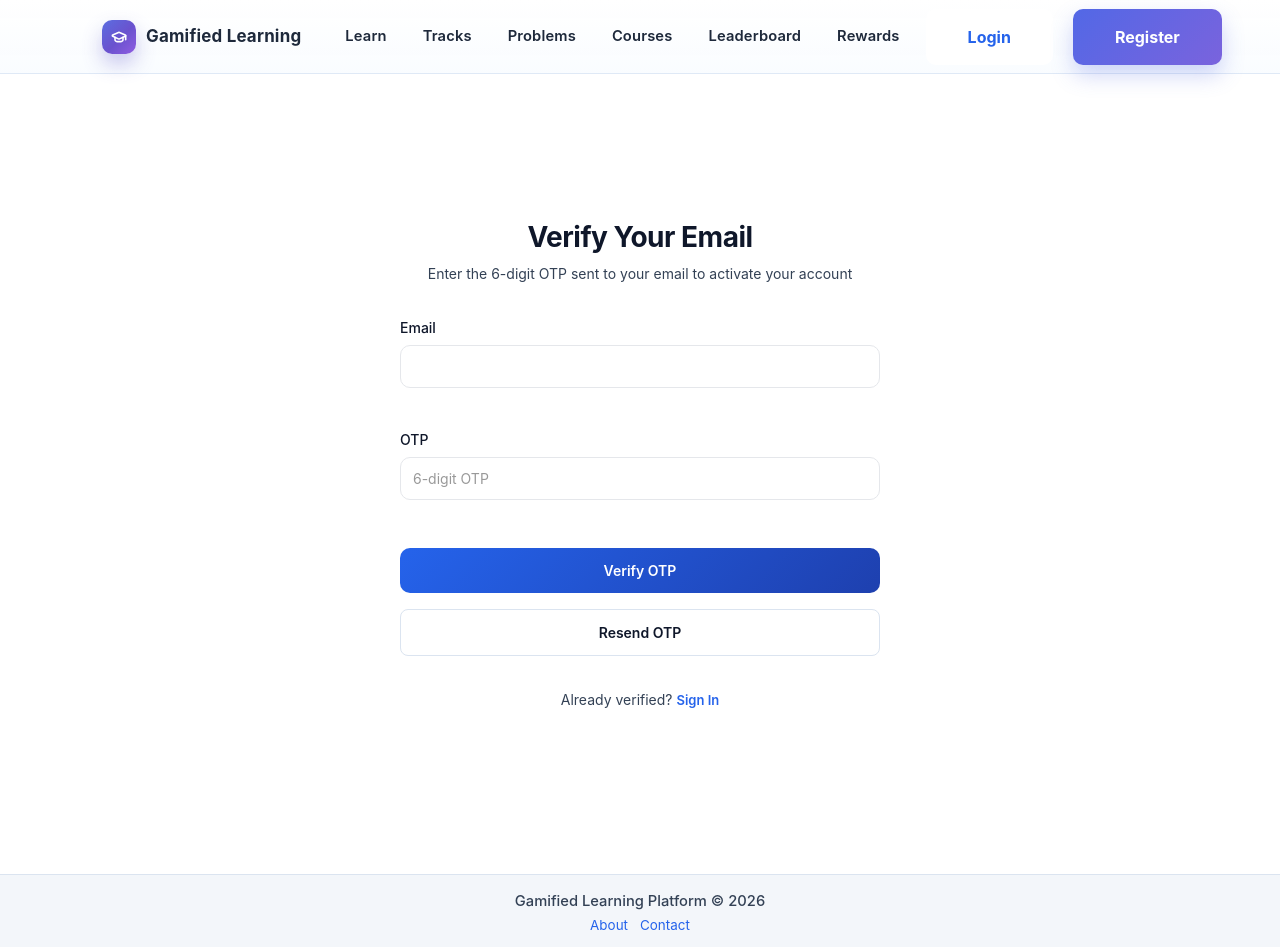
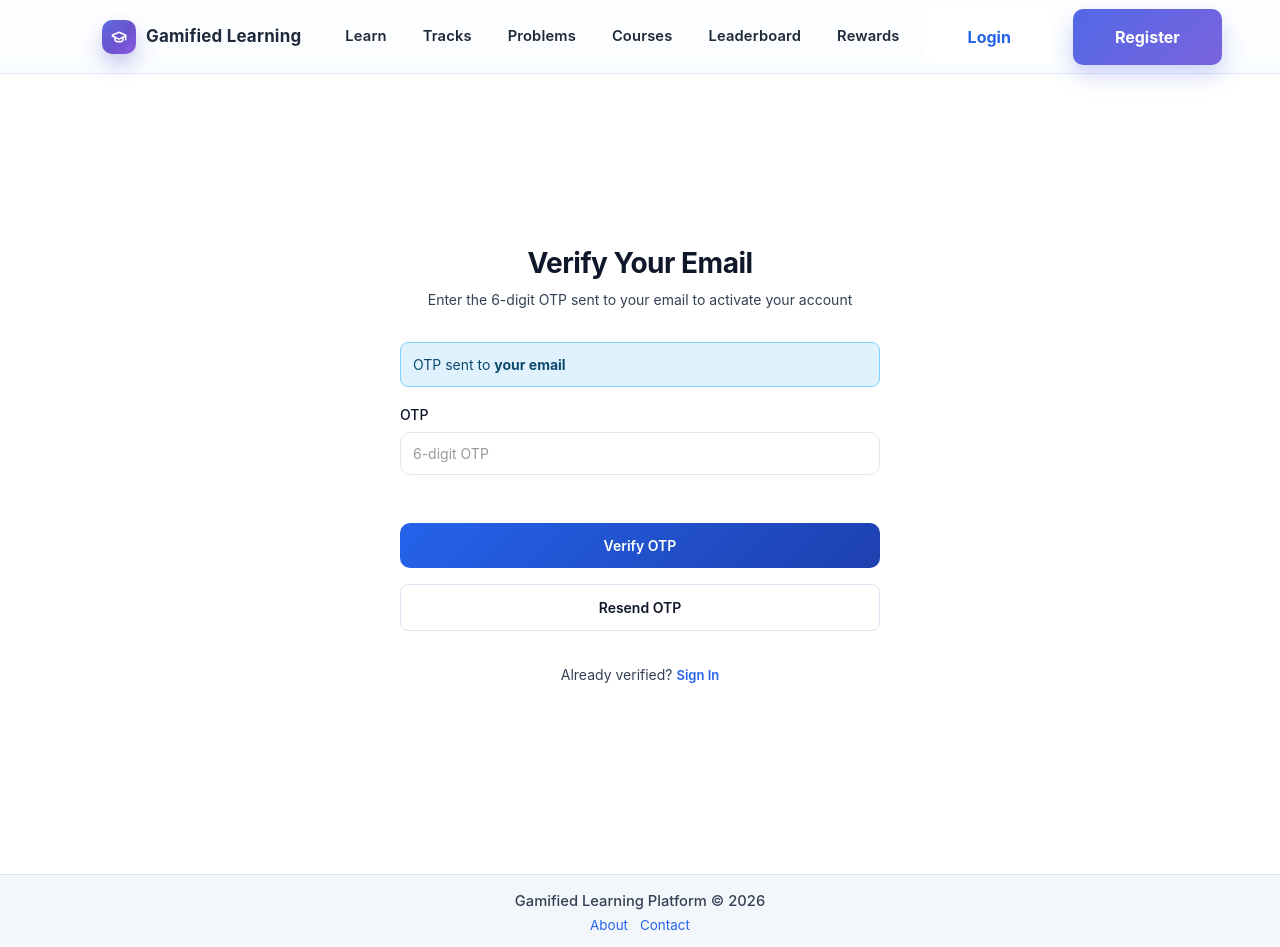
Before and after one commit to nikhil1724/Gamified-Learning, a React (Create React App) app in the folder frontend/: page /verify-otp in a window 1280 px wide. Built offline with nearby package versions, Linux system fonts and the light colour scheme; no server answers.

Commit message:
Simplify OTP page by removing redundant email input

```diff
--- a/frontend/src/pages/VerifyOtp.jsx
+++ b/frontend/src/pages/VerifyOtp.jsx
@@ -68,11 +68,8 @@ const VerifyOtp = () => {
       subtitle="Enter the 6-digit OTP sent to your email to activate your account"
     >
       <form onSubmit={handleVerify} className="register-form">
-        <div className="form-group">
-          <label htmlFor="verify-email" className="form-label">
-            Email
-          </label>
-          <input id="verify-email" className="form-control" type="email" value={email} readOnly />
+        <div className="alert alert-info" role="alert">
+          OTP sent to <strong>{email || "your email"}</strong>
         </div>
 
         <div className="form-group">
```
